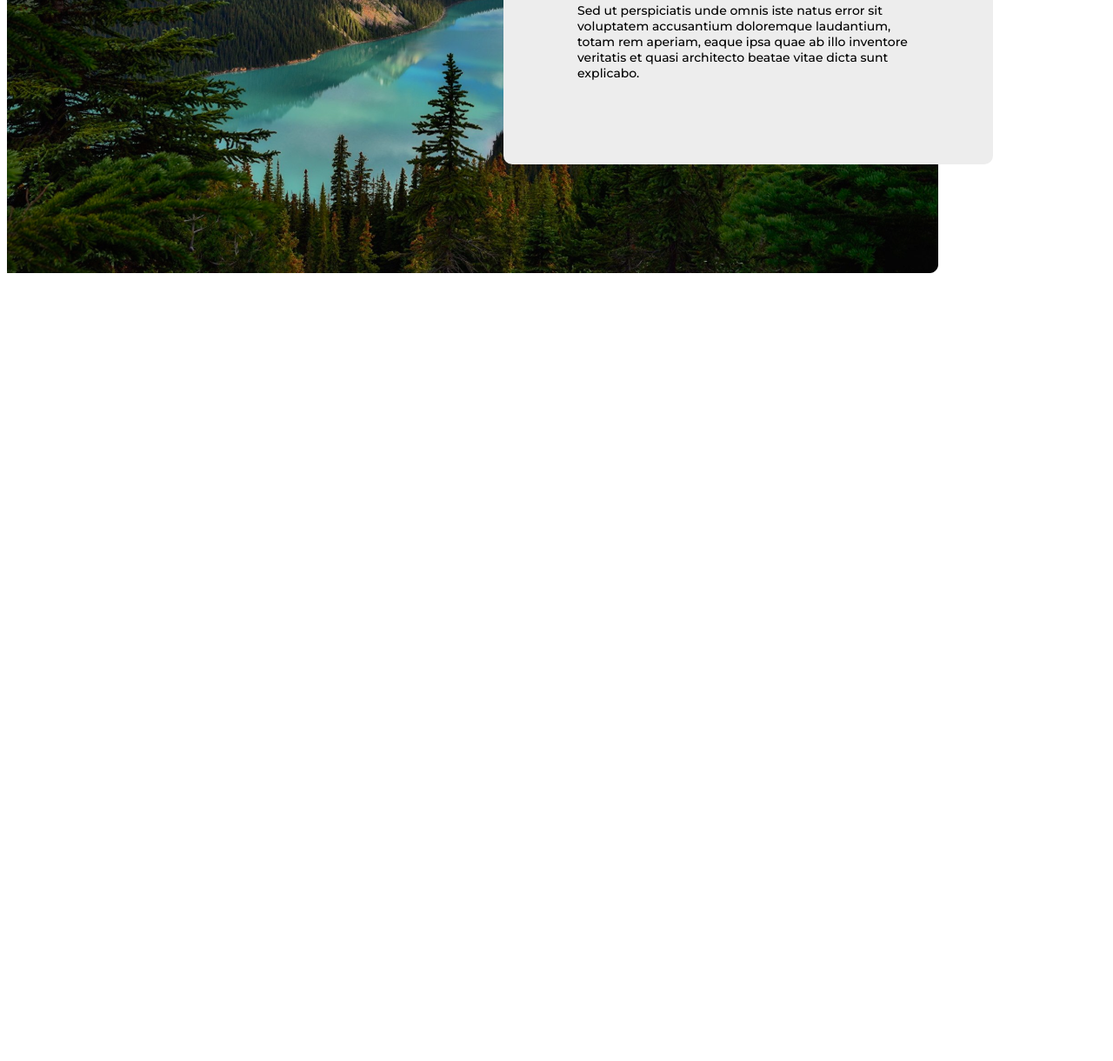
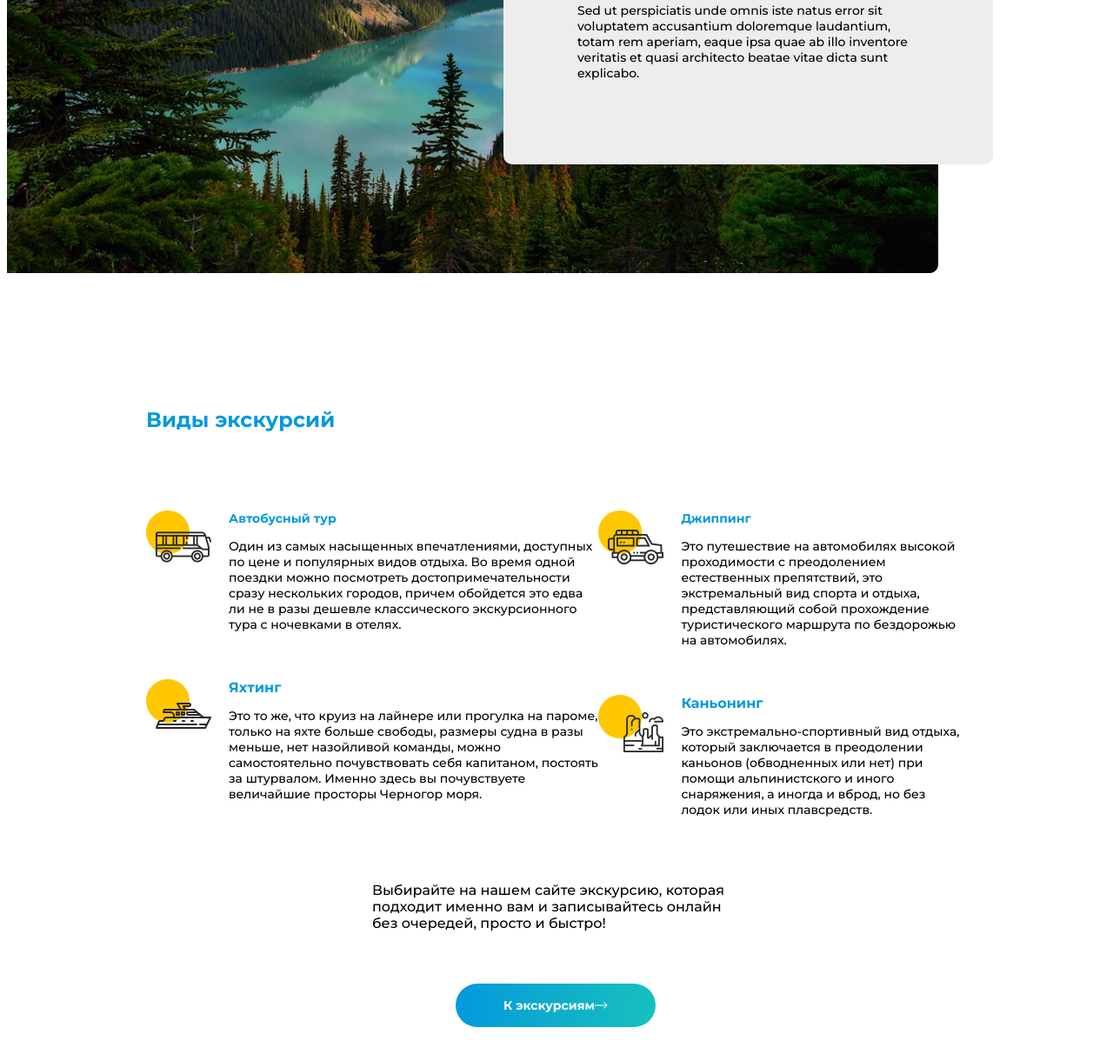
Before and after one commit to LizaKind07/PCMobileLayout, a plain HTML site: page index.html in a window 1280 px wide. Shown: the part 2374-3594 px from the top of the page at 87% size. Before the commit the page ends 2700 px from the top, so only its background shows below. Drawn offline with Linux system fonts and the light colour scheme.

Commit message:
5 Types of excursions
- Add desktop version for types of excursions sections
- Add images types of excursions

```diff
--- a/index.html
+++ b/index.html
@@ -24,7 +24,6 @@
             </ul>
           </div>
         </div>
-
         <div class="header-container-title">
           <div class="header-title-and-button">
 
@@ -35,14 +34,11 @@
                 <img src="images/header/PERO%20TRAVEL.png">
               </div>
             </div>
-
             <div class="header-button big-button blue-gradient">
               <span>К экскурсиям</span>
               <img src="images/header/Arrow%201.png">
             </div>
-
           </div>
-
           <div class="header-social">
             <img src="images/header/media1.png">
             <img src="images/header/media2.png">
@@ -52,7 +48,6 @@
       </div>
     </div>
   </div>
-
   <div class="popular-tour-wrapper">
     <div class="header-video">
       <div class="popular-tour-video-1">
@@ -156,6 +151,59 @@
     </div>
   </div>
   <div class="types-of-excursions-wrapper">
+    <div class="types-of-excursions-header">
+      <span class="blue-text">Виды экскурсий</span>
+    </div>
+    <div class="types-of-excursions-content">
+      <div class="types-of-excursions-right">
+        <div class="types-of-excursions-top">
+          <div class="excursions-top-img">
+            <img src="images/types-of-excursions/bus-tour.png">
+          </div>
+          <div class="excursions-top-title">
+           <span class="blue-text">Автобусный тур</span>
+           <p class="black-text">Один из самых насыщенных впечатлениями, доступных по цене и популярных видов отдыха. Во время одной поездки можно посмотреть достопримечательности сразу нескольких городов, причем обойдется это едва ли не в разы дешевле классического экскурсионного тура с ночевками в отелях.</p>
+          </div>
+        </div>
+        <div class="types-of-excursions-bottom">
+          <div class="excursions-bottom-img">
+            <img src="images/types-of-excursions/yachting.png">
+          </div>
+          <div class="excursions-bottom-title">
+            <span class="blue-text">Яхтинг</span>
+            <p class="black-text">Это то же, что круиз на лайнере или прогулка на пароме, только на яхте больше свободы, размеры судна в разы меньше, нет назойливой команды, можно самостоятельно почувствовать себя капитаном, постоять за штурвалом. Именно здесь вы почувствуете величайшие просторы Черногор моря.</p>
+          </div>
+        </div>
+      </div>
+      <div class="types-of-excursions-left">
+        <div class="types-of-excursions-top">
+          <div class="excursions-top-img">
+            <img src="images/types-of-excursions/jeeping.png">
+          </div>
+          <div class="excursions-top-title">
+            <span class="blue-text">Джиппинг</span>
+            <p class="black-text">Это путешествие на автомобилях высокой проходимости с преодолением естественных препятствий, это экстремальный вид спорта и отдыха, представляющий собой прохождение туристического маршрута по бездорожью на автомобилях.</p>
+          </div>
+        </div>
+        <div class="types-of-excursions-bottom">
+          <div class="excursions-bottom-img">
+            <img src="images/types-of-excursions/canyoning.png">
+          </div>
+          <div class="excursions-bottom-title">
+            <span class="blue-text">Каньонинг</span>
+            <p class="black-text">Это экстремально-спортивный вид отдыха, который заключается в преодолении каньонов (обводненных или нет) при помощи альпинистского и иного снаряжения, а иногда и вброд, но без лодок или иных плавсредств.</p>
+          </div>
+        </div>
+      </div>
+    </div>
+    <div class="types-of-excursions-footer">
+      <span class="black-text">Выбирайте на нашем сайте экскурсию, которая подходит именно вам и записывайтесь онлайн без очередей, просто и быстро!</span>
+      <div class="types-of-excursions-button big-button blue-gradient">
+        <span class="">К экскурсиям</span>
+        <img src="images/header/Arrow%201.png">
+      </div>
+    </div>
+
   </div>
   <div class="galery-wrapper">
   </div>
--- a/style.css
+++ b/style.css
@@ -305,7 +305,58 @@ h1, h2 {
 }
 
 
+                                            /*types-of-excursions-wrapper*/
 
+
+.types-of-excursions-wrapper {
+    padding: 150px 160px;
+}
+
+.types-of-excursions-header {
+    display: flex;
+}
+
+.types-of-excursions-header span {
+    font-size: 24px;
+    margin-bottom: 90px;
+}
+
+.types-of-excursions-content {
+    display: flex;
+}
+
+.types-of-excursions-top, .types-of-excursions-bottom {
+    display: flex;
+}
+
+.excursions-top-img, .excursions-bottom-img {
+    margin-right: 20px;
+}
+
+.types-of-excursions-top {
+    margin-bottom: 40px;
+}
+
+.types-of-excursions-footer {
+    display: flex;
+    flex-direction: column;
+    align-items: center;
+    margin: 60px 262px 0 260px;
+}
+
+.excursions-top-title, .excursions-bottom-title p {
+    font-size: 14px;
+}
+
+.types-of-excursions-footer p {
+    font-size: 14px;
+}
+
+.types-of-excursions-button span {
+    font-size: 14px;
+    font-weight: 700;
+    color: white;
+}
 
 
                                                 /*mobile-version*/
```
Also changed, not shown: images/types-of-excursions/bus-tour.png (added), images/types-of-excursions/canyoning.png (added), images/types-of-excursions/jeeping.png (added), images/types-of-excursions/yachting.png (added).
